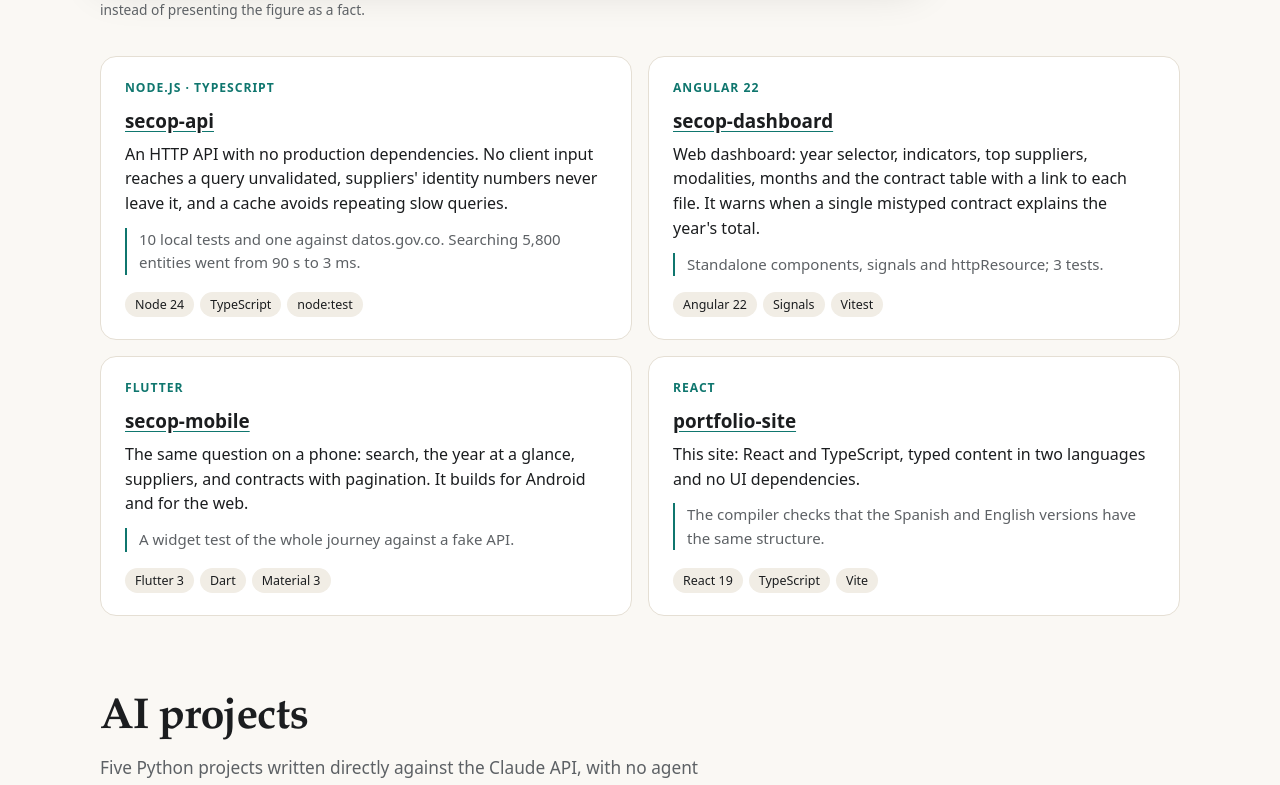
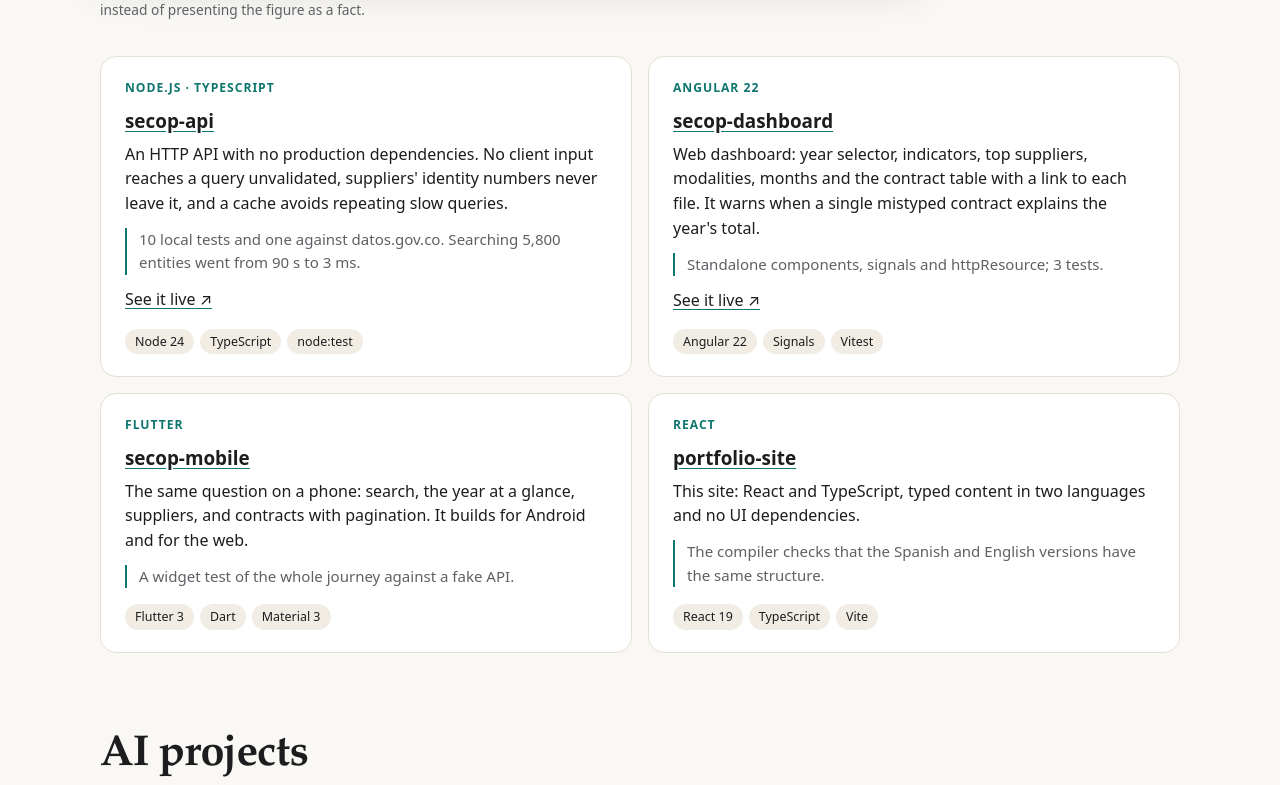
Before and after one commit to 0103juan/portfolio-site, a React (Vite) app: page / in a window 1280 px wide. Shown: the part 3943-4728 px from the top of the page. Built offline with nearby package versions, Linux system fonts and the light colour scheme.

Commit message:
Link the live dashboard and API

```diff
--- a/src/App.tsx
+++ b/src/App.tsx
@@ -28,13 +28,18 @@ function Chips({ items }: { items: string[] }) {
   )
 }
 
-function ProjectCard({ project }: { project: Content['ai']['items'][number] }) {
+function ProjectCard({ project, live }: { project: Content['ai']['items'][number]; live: string }) {
   return (
     <article className="card">
       <p className="eyebrow">{project.kind}</p>
       <h3>{project.repo ? <a href={project.repo}>{project.name}</a> : project.name}</h3>
       <p>{project.summary}</p>
       <p className="proof">{project.proof}</p>
+      {project.demo && (
+        <p>
+          <a href={project.demo}>{live} ↗</a>
+        </p>
+      )}
       <Chips items={project.stack} />
     </article>
   )
@@ -132,7 +137,7 @@ export default function App() {
           </figure>
           <div className="grid two">
             {t.product.parts.map((part) => (
-              <ProjectCard project={part} key={part.name} />
+              <ProjectCard project={part} live={t.live} key={part.name} />
             ))}
           </div>
         </section>
@@ -142,13 +147,13 @@ export default function App() {
           <p className="intro">{t.ai.intro}</p>
           <div className="grid two">
             {t.ai.items.map((item) => (
-              <ProjectCard project={item} key={item.name} />
+              <ProjectCard project={item} live={t.live} key={item.name} />
             ))}
           </div>
           <h2 className="minor">{t.personal.title}</h2>
           <div className="grid two">
             {t.personal.items.map((item) => (
-              <ProjectCard project={item} key={item.name} />
+              <ProjectCard project={item} live={t.live} key={item.name} />
             ))}
           </div>
         </section>
--- a/src/content.ts
+++ b/src/content.ts
@@ -6,7 +6,7 @@
 export type Lang = 'es' | 'en'
 
 type Work = { sector: string; period: string; title: string; summary: string; points: string[]; stack: string[] }
-type Project = { name: string; kind: string; summary: string; proof: string; stack: string[]; repo?: string }
+type Project = { name: string; kind: string; summary: string; proof: string; stack: string[]; repo?: string; demo?: string }
 
 export type Content = {
   nav: { work: string; product: string; ai: string; stack: string; contact: string }
@@ -24,6 +24,7 @@ export type Content = {
   personal: { title: string; items: Project[] }
   stack: { title: string; note: string; groups: { name: string; items: string[] }[] }
   contact: { title: string; text: string; email: string; github: string }
+  live: string
   footer: string
 }
 
@@ -174,6 +175,7 @@ const es: Content = {
         proof: '10 pruebas locales y una contra datos.gov.co. Buscar entre 5.800 entidades pasó de 90 s a 3 ms.',
         stack: ['Node 24', 'TypeScript', 'node:test'],
         repo: `${GITHUB}/secop-api`,
+        demo: 'https://secop-api-i89q.onrender.com',
       },
       {
         name: 'secop-dashboard',
@@ -184,6 +186,7 @@ const es: Content = {
         proof: 'Componentes autónomos, signals y httpResource; 3 pruebas.',
         stack: ['Angular 22', 'Signals', 'Vitest'],
         repo: `${GITHUB}/secop-dashboard`,
+        demo: 'https://0103juan.github.io/secop-dashboard/#/entidad/890905211?year=2024',
       },
       {
         name: 'secop-mobile',
@@ -331,6 +334,7 @@ const es: Content = {
     email: 'Escribirme',
     github: 'GitHub',
   },
+  live: 'Ver en vivo',
   footer: 'Hecho con React y TypeScript. Sin rastreadores.',
 }
 
@@ -477,6 +481,7 @@ const en: Content = {
         proof: '10 local tests and one against datos.gov.co. Searching 5,800 entities went from 90 s to 3 ms.',
         stack: ['Node 24', 'TypeScript', 'node:test'],
         repo: `${GITHUB}/secop-api`,
+        demo: 'https://secop-api-i89q.onrender.com',
       },
       {
         name: 'secop-dashboard',
@@ -487,6 +492,7 @@ const en: Content = {
         proof: 'Standalone components, signals and httpResource; 3 tests.',
         stack: ['Angular 22', 'Signals', 'Vitest'],
         repo: `${GITHUB}/secop-dashboard`,
+        demo: 'https://0103juan.github.io/secop-dashboard/#/entidad/890905211?year=2024',
       },
       {
         name: 'secop-mobile',
@@ -634,6 +640,7 @@ const en: Content = {
     email: 'Email me',
     github: 'GitHub',
   },
+  live: 'See it live',
   footer: 'Built with React and TypeScript. No trackers.',
 }
 
```
Also changed, not shown: 1 other file (tests, documents, lock files or other folders).
